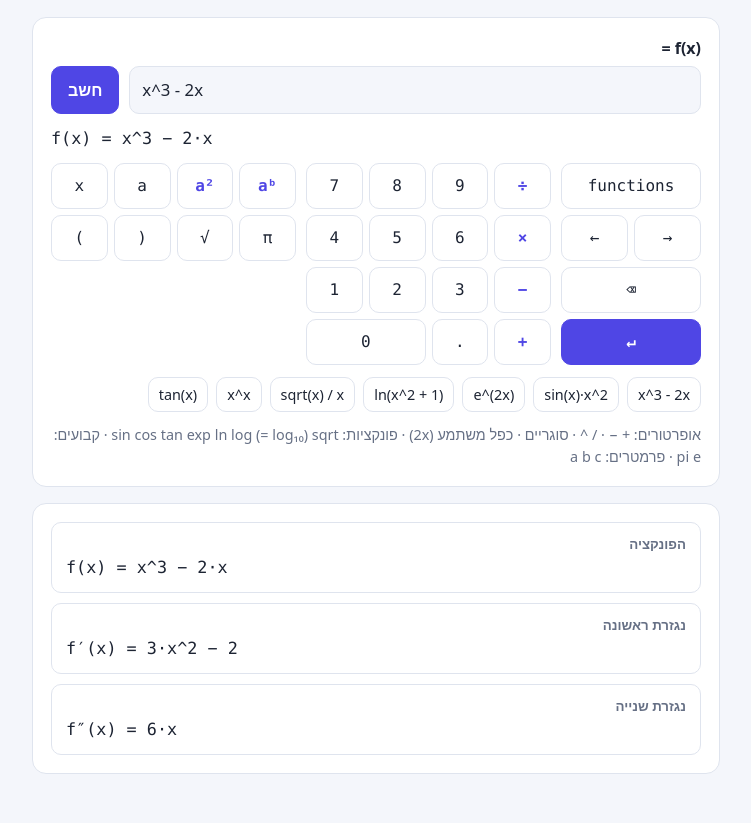
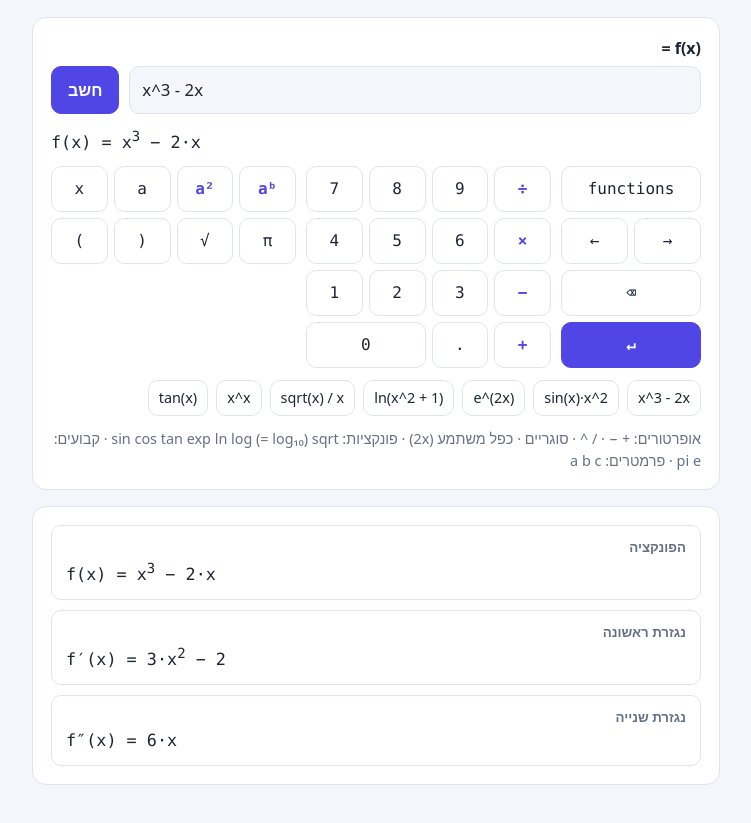
Before and after one commit to evyatars-kebabs/functions, a plain HTML site: page index.html in a window 1280 px wide. Shown: the part 93-916 px from the top of the page, without its empty margins (264-1015 px from the left). Drawn offline with Linux system fonts and the light colour scheme.

Commit message:
Show exponents as superscripts in results
Co-Authored-By: Claude Haiku 5.5 <noreply@anthropic.com>
Claude-Session: https://claude.ai/code/session_018zX7g4vVpCZn91LQY5YGSy

```diff
--- a/index.html
+++ b/index.html
@@ -483,7 +483,7 @@ function toText(n, html = false) {
       if (op === '/') return html
         ? `<span class="frac"><span>${toText(a, html)}</span><span>${toText(b, html)}</span></span>`
         : `${w(a, 2)} / ${w(b, 4)}`;
-      return `${w(a, 5)}^${w(b, 5)}`;
+      return html ? `${w(a, 5)}<sup>${w(b, 5)}</sup>` : `${w(a, 5)}^${w(b, 5)}`;
     }
   }
   return '?';
```
